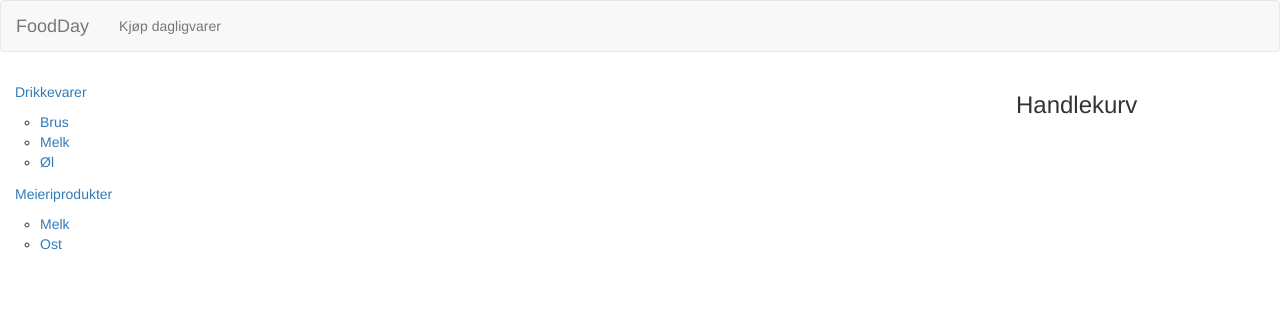
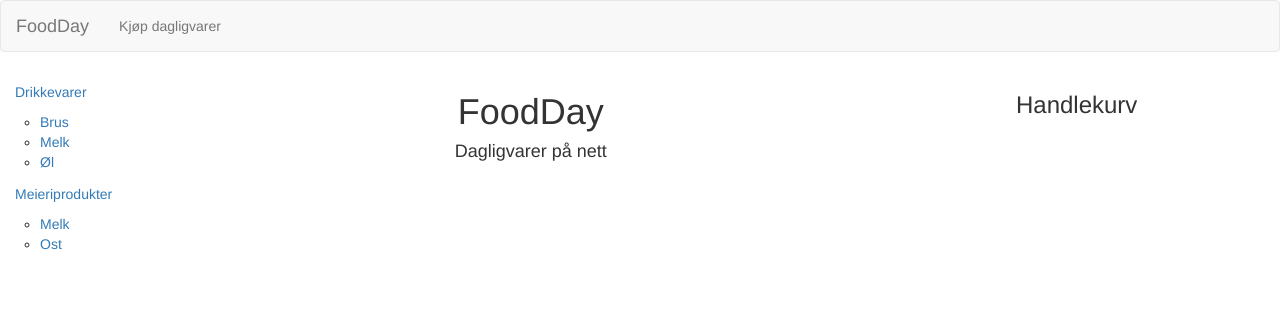
Before and after one commit to orhels/FoodDay, a Django app: page / in a window 1280 px wide. Shown: the top 312 px of the page. Run offline with Django 3.2, Linux system fonts and the light colour scheme; data comes from the database, SQL or seed files in the repository; data that the repository does not hold is empty; some libraries are stand-ins or nearby versions.

Commit message:
Added some content to the frontpage

```diff
--- a/Misc/templates/frontpage.html
+++ b/Misc/templates/frontpage.html
@@ -1,5 +1,6 @@
 {% extends 'base.html' %}
 
 {% block content %}
-
+<h1 class="text-center">FoodDay</h1>
+<h4 class="text-center">Dagligvarer på nett</h4>
 {% endblock content %}
```
